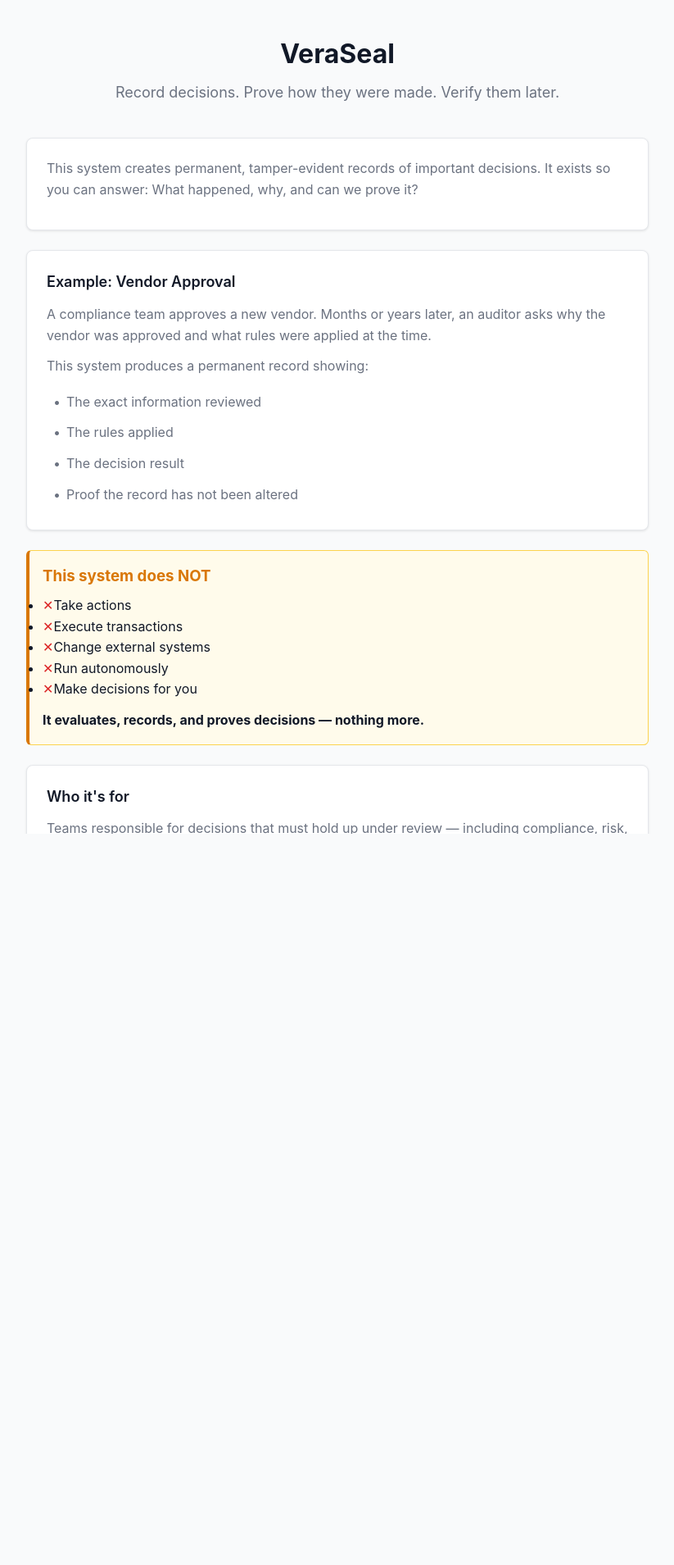
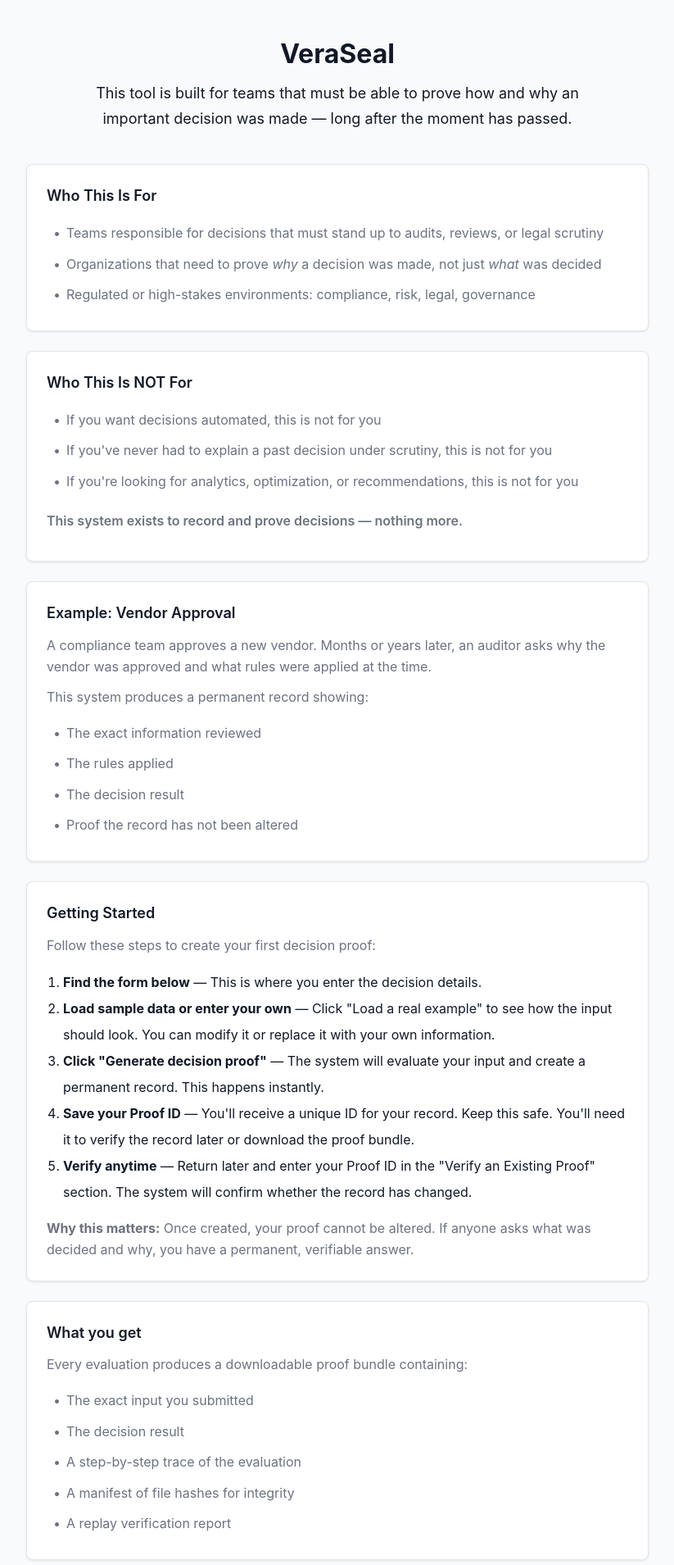
Before and after one commit to Lamont-Labs/VeraSeal, a FastAPI app: page / in a window 1280 px wide. Shown: the top 1909 px of the page at 82% size, without its empty margins (228-1051 px from the left). Run offline with FastAPI, Linux system fonts and the light colour scheme.

Commit message:
Clarify the intended audience and purpose of the system on the homepage
Update the homepage content to include explicit sections detailing who the system is for and who it is not for, along with a revised hero statement and a firm concluding message. Add corresponding CSS for styling these new elements.

Replit-Commit-Author: Agent
Replit-Commit-Session-Id: ff992154-b760-4aa7-b3ac-8ad622d92c0d
Replit-Commit-Checkpoint-Type: full_checkpoint
Replit-Commit-Event-Id: 365e27f1-6194-4fc0-b4c6-31c96c0d9832
Replit-Commit-Screenshot-Url: https://storage.googleapis.com/screenshot-production-us-central1/7b71c827-9dd2-4b24-ae45-3b4086e75221/ff992154-b760-4aa7-b3ac-8ad622d92c0d/XTAjBbk
Replit-Helium-Checkpoint-Created: true

```diff
--- a/app/web/static/styles.css
+++ b/app/web/static/styles.css
@@ -49,6 +49,46 @@ body {
 .header .subtitle {
     font-size: 1.125rem;
     color: var(--text-secondary);
+}
+
+.hero-statement {
+    font-size: 1.125rem;
+    color: var(--text);
+    max-width: 600px;
+    margin: 0 auto;
+    line-height: 1.7;
+}
+
+.audience-card h2 {
+    font-size: 1.25rem;
+    font-weight: 700;
+    margin-bottom: 16px;
+}
+
+.audience-card ul li {
+    color: var(--text);
+    padding: 8px 0;
+}
+
+.audience-not {
+    background: #fef2f2;
+    border-color: #fecaca;
+}
+
+.audience-not h2 {
+    color: var(--error);
+}
+
+.audience-not ul li::before {
+    content: "—";
+    color: var(--error);
+}
+
+.firm-statement {
+    margin-top: 16px;
+    margin-bottom: 0;
+    font-weight: 600;
+    color: var(--text);
 }
 
 .card {
--- a/app/web/templates/index.html
+++ b/app/web/templates/index.html
@@ -13,11 +13,26 @@
     <div class="container">
         <header class="header">
             <h1>VeraSeal</h1>
-            <p class="subtitle">Record decisions. Prove how they were made. Verify them later.</p>
+            <p class="hero-statement">This tool is built for teams that must be able to prove how and why an important decision was made — long after the moment has passed.</p>
         </header>
 
-        <div class="card">
-            <p>This system creates permanent, tamper-evident records of important decisions. It exists so you can answer: What happened, why, and can we prove it?</p>
+        <div class="card audience-card">
+            <h2>Who This Is For</h2>
+            <ul>
+                <li>Teams responsible for decisions that must stand up to audits, reviews, or legal scrutiny</li>
+                <li>Organizations that need to prove <em>why</em> a decision was made, not just <em>what</em> was decided</li>
+                <li>Regulated or high-stakes environments: compliance, risk, legal, governance</li>
+            </ul>
+        </div>
+
+        <div class="card audience-card audience-not">
+            <h2>Who This Is NOT For</h2>
+            <ul>
+                <li>If you want decisions automated, this is not for you</li>
+                <li>If you've never had to explain a past decision under scrutiny, this is not for you</li>
+                <li>If you're looking for analytics, optimization, or recommendations, this is not for you</li>
+            </ul>
+            <p class="firm-statement">This system exists to record and prove decisions — nothing more.</p>
         </div>
 
         <div class="card">
@@ -30,46 +45,6 @@
                 <li>The decision result</li>
                 <li>Proof the record has not been altered</li>
             </ul>
-        </div>
-
-        <div class="warning-box">
-            <h3>This system does NOT</h3>
-            <ul>
-                <li>Take actions</li>
-                <li>Execute transactions</li>
-                <li>Change external systems</li>
-                <li>Run autonomously</li>
-                <li>Make decisions for you</li>
-            </ul>
-            <p style="margin-top: 12px; margin-bottom: 0;"><strong>It evaluates, records, and proves decisions — nothing more.</strong></p>
-        </div>
-
-        <div class="card">
-            <h2>Who it's for</h2>
-            <p style="margin-bottom: 0;">Teams responsible for decisions that must hold up under review — including compliance, risk, audit, legal, and regulated operations.</p>
-        </div>
-
-        <div class="card">
-            <h2>How it works</h2>
-            <div class="steps">
-                <div class="step">
-                    <div class="step-number">1</div>
-                    <div class="step-text">Submit the decision details</div>
-                </div>
-                <div class="step">
-                    <div class="step-number">2</div>
-                    <div class="step-text">System evaluates under fixed rules</div>
-                </div>
-                <div class="step">
-                    <div class="step-number">3</div>
-                    <div class="step-text">A proof bundle is generated and stored</div>
-                </div>
-                <div class="step">
-                    <div class="step-number">4</div>
-                    <div class="step-text">Replay verifies nothing changed</div>
-                </div>
-            </div>
-            <p style="margin-top: 16px; margin-bottom: 0; text-align: center;">The same input will always produce the same result.</p>
         </div>
 
         <div class="card">
@@ -98,11 +73,7 @@
         </div>
 
         <div class="card" id="generate-section">
-            <h2>What this tool does</h2>
-            <p>This tool records a decision and produces a permanent proof showing what was reviewed, what rules were applied, and why the outcome occurred.</p>
-            <p><small>No actions are taken. Nothing is automated. This system evaluates and records only.</small></p>
-
-            <h2 style="margin-top: 24px;">Decision Details (Structured Format)</h2>
+            <h2>Generate a Decision Proof</h2>
             <p>Paste the exact information that was reviewed when the decision was made.</p>
 
             <label for="requestInput">Decision Details (Structured Format)</label>
@@ -124,7 +95,6 @@
                 <button class="btn btn-primary" onclick="submitEvaluation()">Generate decision proof</button>
                 <button class="btn btn-secondary" onclick="loadExample()">Load a real example</button>
             </div>
-            <p style="margin-top: 12px; color: var(--text-secondary); font-size: 0.875rem;">This creates a permanent, verifiable record of the decision.</p>
 
             <div id="result"></div>
         </div>
```
